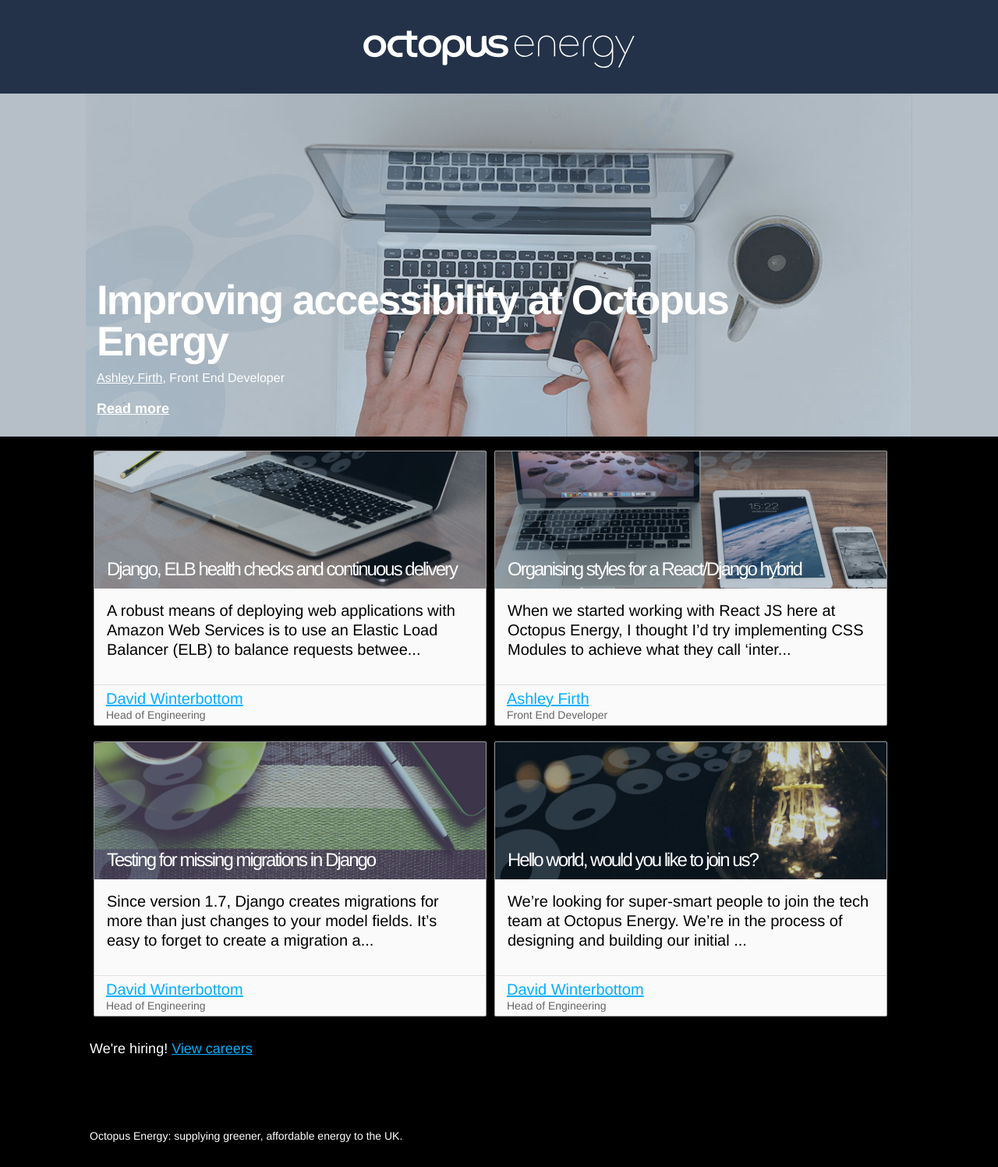
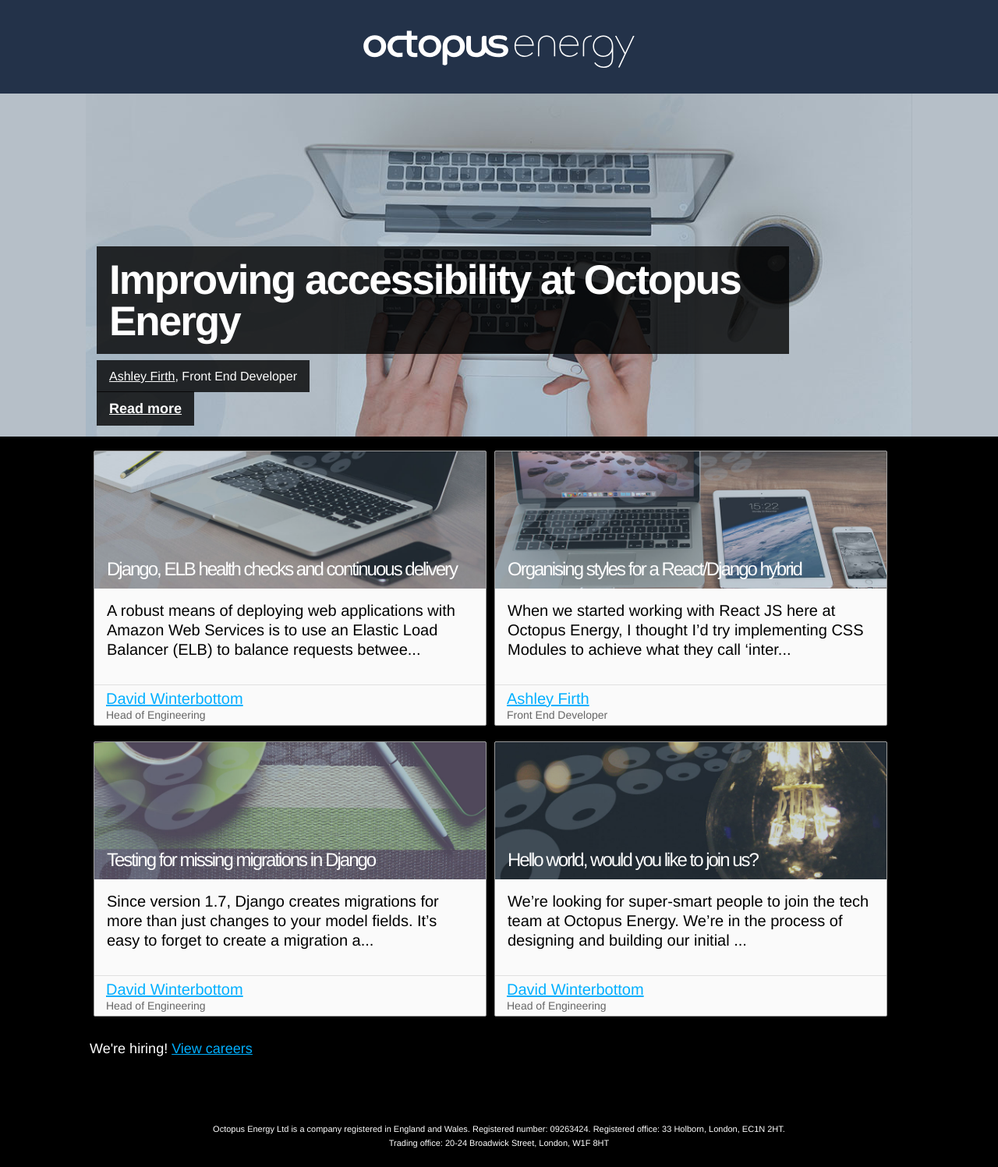
Before and after one commit to octoenergy/octoenergy.github.io, a Jekyll site: the page built from index.html, in a window 1280 px wide. Shown: the whole page at 78% size. Built offline with Jekyll 4.4.1, drawn with Linux system fonts in a browser that asks for light colours; some web fonts are replaced.

Commit message:
Change styles to make it look more like the main blog.

```diff
--- a/_includes/footer.html
+++ b/_includes/footer.html
@@ -4,7 +4,7 @@
 
     <div class="footer-col-wrapper">
       <div class="footer-col-1">
-        <p>{{ site.description }}</p>
+        <p>Octopus Energy Ltd is a company registered in England and Wales. Registered number: 09263424. Registered office: 33 Holborn, London, EC1N 2HT. Trading office: 20-24 Broadwick Street, London, W1F 8HT</p>
       </div>
     </div>
 
--- a/_layouts/page.html
+++ b/_layouts/page.html
@@ -10,5 +10,4 @@
   <article class="post-content">
     {{ content }}
   </article>
-
 </div>
--- a/_sass/_layout.scss
+++ b/_sass/_layout.scss
@@ -135,18 +135,16 @@
 }
 
 .footer-col-1 {
+    width: 70%;
+    margin: auto;
     display: flex;
-    width: 70%;
     height: 50px;
+    text-align: center;
     align-items: center;
-
-    @include media-query($on-laptop) {
-        width: 60%;
-    }
 
     p {
         margin-bottom: 0;
-        font-size: 1.4rem;
+        font-size: 1.1rem;
         line-height: 1.8rem;
     }
 }
@@ -285,10 +283,16 @@
     }
 
     .blog-hero--title {
-        font-size: 5.3rem;
-        line-height: 5.3rem;
-        color: #ffffff;
-        text-decoration: none;
+       padding: 1.6rem;
+       margin-bottom: 1.6rem;
+       font-size: 53px;
+       font-size: 5.3rem;
+       font-weight: 800;
+       line-height: 53px;
+       line-height: 5.3rem;
+       color: #fff;
+       text-decoration: none;
+       background: rgba(0,0,0,.8);
 
         @media (max-width: 768px) {
             font-size: 4.0rem;
@@ -299,16 +303,28 @@
             font-size: 2.8rem;
             line-height: 3.0rem;
         }
+
+        a {
+            font-weight: 800;
+            text-decoration: none;
+        }
     }
 
     .blog-hero--author {
-        margin-bottom: 1.6rem;
+        display: inline-block;
+        margin-bottom: 1.8rem;
+        font-size: 16px;
         font-size: 1.6rem;
 
         a {
             color: #ffffff;
             text-decoration: underline;
         }
+    }
+
+    .blog-hero--info {
+        padding: 1.2rem 1.6rem;
+        background: rgba(0,0,0,.8);
     }
 
     .blog-hero--link {
@@ -371,6 +387,7 @@
         background-position: center bottom;
         background-repeat: no-repat;
         background-size: cover;
+        opacity: 0.9;
         border-radius: .1rem .1rem 0 0;
     }
 
--- a/index.html
+++ b/index.html
@@ -22,8 +22,9 @@
                             {% endif %}
                             <div class="wrapper relative">
                                 <div class="blog-hero--content">
-                                    <h1><a href="{{ hero.url | prepend: site.baseurl }}" class="blog-hero--title">{{ hero.title }}</a></h1>
+                                    <h1 class="blog-hero--title"><a href="{{ hero.url | prepend: site.baseurl }}">{{ hero.title }}</a></h1>
                                     <p class="blog-hero--author">
+                                        <span class="blog-hero--info">
                                         {% if author.twitter %}
                                             <a href="https://twitter.com/{{ author.twitter }}" target="_blank">{{ hero.author }}</a>,
                                         {% else %}
@@ -32,8 +33,9 @@
                                         {% if author.jobtitle %}
                                             <span class="blog-author--title">{{ author.jobtitle }}</span>
                                         {% endif %}
+                                        </span>
                                     </p>
-                                    <a href="{{ hero.url | prepend: site.baseurl }}" class="blog-hero--link">Read more</a>
+                                    <a href="{{ hero.url | prepend: site.baseurl }}" class="blog-hero--link"><span class="blog-hero--info">Read more</span></a>
                                 </div>
                             </div>
                     </div>
```
